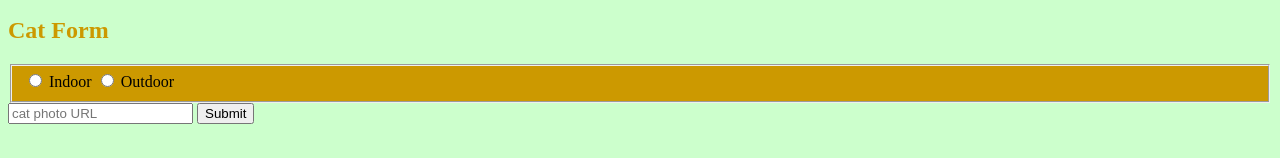
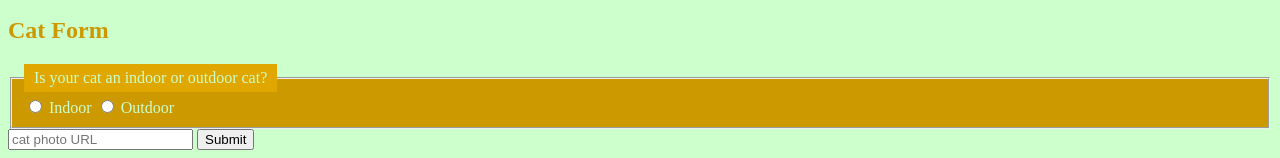
Before and after one commit to FRJ74/CatPhotoApp, a plain HTML site: page index.html in a window 1280 px wide. Shown: the part 1419-1577 px from the top of the page. Before the commit the page ends 1551 px from the top, so only its background shows below. Drawn offline with Linux system fonts and the light colour scheme.

Commit message:
Add and style legend element

```diff
--- a/index.html
+++ b/index.html
@@ -42,6 +42,7 @@
       <h2>Cat Form</h2>
       <form action="https://freecatphotoapp.com/submit-cat-photo">
         <fieldset>
+          <legend> Is your cat an indoor or outdoor cat?</legend>
           <label><input value="indoor" id="indoor" type="radio" name="indoor-outdoor"> Indoor</label>
           <label><input value="outdoor" id="outdoor" type="radio" name="indoor-outdoor"> Outdoor</label>
         </fieldset>
--- a/styles.css
+++ b/styles.css
@@ -14,3 +14,12 @@ h2, h3, p, ul, ol, figcaption {
 fieldset {
     background-color: #CC9900;
 }
+
+legend {
+        background-color: #dfa700;
+        color: #CCFFCC;
+        padding: 5px 10px;
+}
+label {
+    color: #CCFFCC;
+}
```
